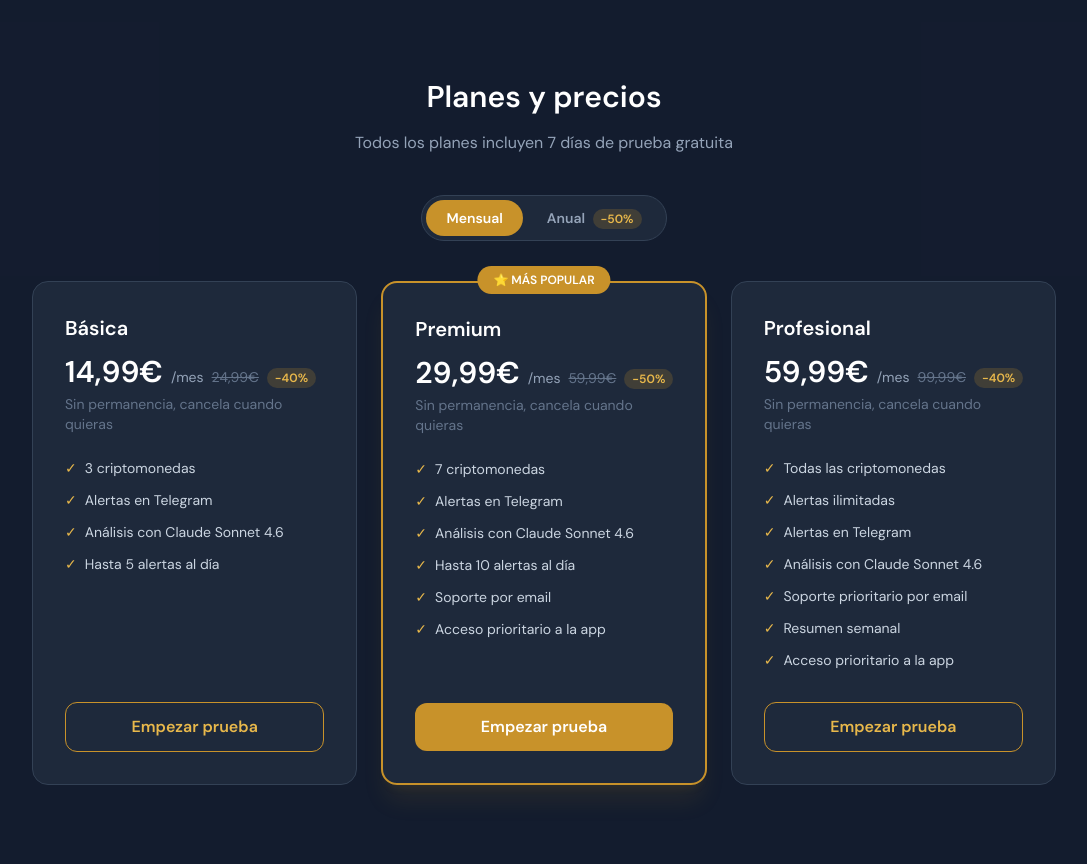
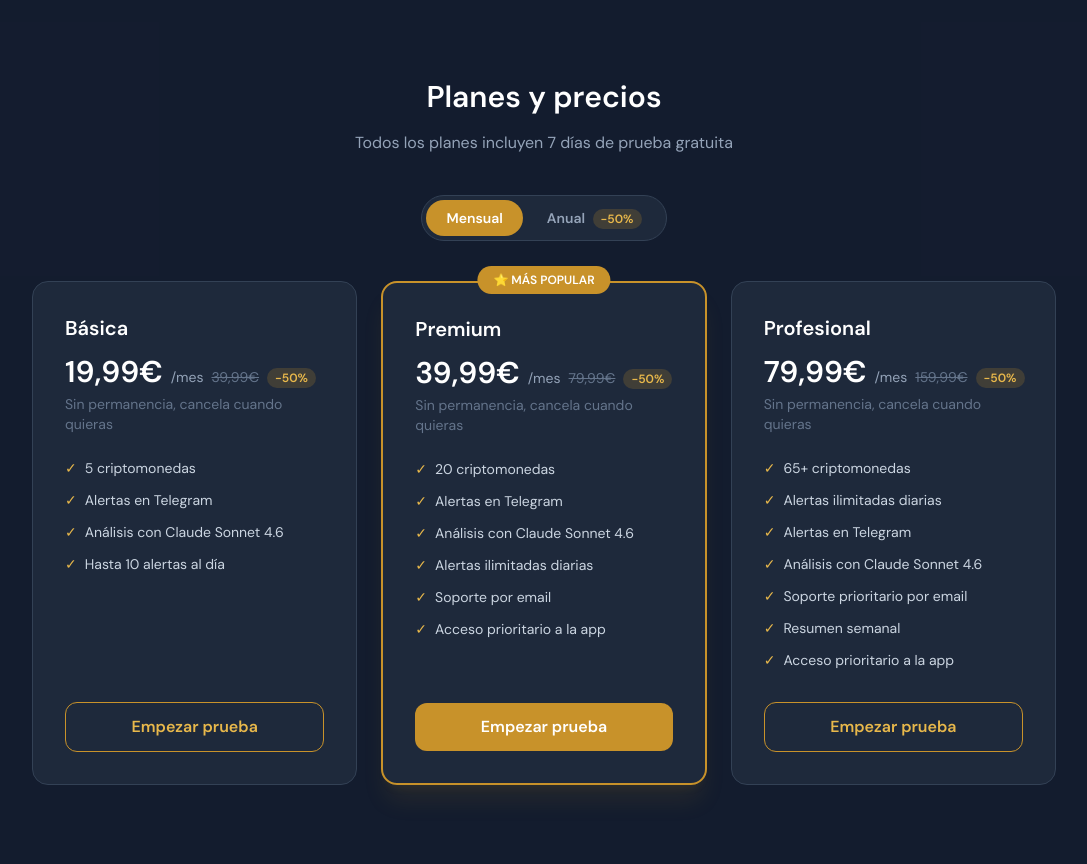
Before and after one commit to ortego88/geo-newsletter, a Flask app: page / in a window 1280 px wide. Shown: the part 2773-3637 px from the top of the page, without its empty margins (96-1183 px from the left). Run offline with Flask 3, Linux system fonts and the light colour scheme; parts of the project's set-up code (start-up, migrations or seed data) failed here and were passed over; some libraries are stand-ins or nearby versions; some web fonts are replaced.

Commit message:
Update pricing: Basic 19.99€/5 cryptos, Premium 39.99€/20 cryptos, Pro 79.99€/65+ cryptos
Co-Authored-By: Claude Opus 4.6 <noreply@anthropic.com>

```diff
--- a/templates/landing.html
+++ b/templates/landing.html
@@ -303,26 +303,26 @@
             <h3 class="text-xl font-bold text-white mb-1" data-i18n="plan.basic.name">{{ plans.basic.name }}</h3>
             <!-- Precio mensual -->
             <div id="price-basic-monthly" class="flex items-baseline gap-2 mt-3">
-              <span class="text-3xl font-extrabold text-white">14,99€</span>
+              <span class="text-3xl font-extrabold text-white">19,99€</span>
               <span class="text-slate-400 text-sm" data-i18n="pricing.per_month">/mes</span>
-              <span class="line-through text-slate-500 text-sm">24,99€</span>
-              <span class="bg-emerald-500/20 text-emerald-400 text-xs font-bold px-2 py-0.5 rounded-full">-40%</span>
+              <span class="line-through text-slate-500 text-sm">39,99€</span>
+              <span class="bg-emerald-500/20 text-emerald-400 text-xs font-bold px-2 py-0.5 rounded-full">-50%</span>
             </div>
             <p id="price-basic-monthly-sub" class="text-slate-500 text-sm mt-1" data-i18n="pricing.no_commitment">Sin permanencia, cancela cuando quieras</p>
             <!-- Precio anual -->
             <div id="price-basic-annual" class="hidden flex items-baseline gap-2 mt-3">
-              <span class="text-3xl font-extrabold text-white">12,49€</span>
+              <span class="text-3xl font-extrabold text-white">9,99€</span>
               <span class="text-slate-400 text-sm" data-i18n="pricing.per_month">/mes</span>
-              <span class="line-through text-slate-500 text-sm">24,99€</span>
-              <span class="bg-emerald-500/20 text-emerald-400 text-xs font-bold px-2 py-0.5 rounded-full">-50%</span>
+              <span class="line-through text-slate-500 text-sm">39,99€</span>
+              <span class="bg-emerald-500/20 text-emerald-400 text-xs font-bold px-2 py-0.5 rounded-full">-75%</span>
             </div>
-            <p id="price-basic-annual-sub" class="hidden text-slate-500 text-sm mt-1">149,99€ <span data-i18n="pricing.billed_annually">facturado anualmente</span></p>
+            <p id="price-basic-annual-sub" class="hidden text-slate-500 text-sm mt-1">119,99€ <span data-i18n="pricing.billed_annually">facturado anualmente</span></p>
           </div>
           <ul class="space-y-3 text-sm text-slate-300 flex-1 mb-8">
-            <li class="flex gap-2"><span class="text-emerald-400">✓</span> <span data-i18n="plan.basic.f1">3 criptomonedas</span></li>
+            <li class="flex gap-2"><span class="text-emerald-400">✓</span> <span data-i18n="plan.basic.f1">5 criptomonedas</span></li>
             <li class="flex gap-2"><span class="text-emerald-400">✓</span> <span data-i18n="plan.basic.f2">Alertas en Telegram</span></li>
             <li class="flex gap-2"><span class="text-emerald-400">✓</span> <span data-i18n="plan.basic.f3">Análisis con Claude Sonnet 4.6</span></li>
-            <li class="flex gap-2"><span class="text-emerald-400">✓</span> <span data-i18n="plan.basic.f4">Hasta 5 alertas al día</span></li>
+            <li class="flex gap-2"><span class="text-emerald-400">✓</span> <span data-i18n="plan.basic.f4">Hasta 10 alertas al día</span></li>
           </ul>
           <a href="/register?plan=basic" class="block text-center border border-emerald-500 text-emerald-400 hover:bg-emerald-500 hover:text-white font-semibold px-6 py-3 rounded-xl transition" data-i18n="pricing.start_trial" data-dl-event="productSelection" data-dl-action="click" data-dl-format="button" data-dl-component="productSelector" data-dl-element="basic">
             Empezar prueba
@@ -338,26 +338,26 @@
             <h3 class="text-xl font-bold text-white mb-1" data-i18n="plan.premium.name">{{ plans.premium.name }}</h3>
             <!-- Precio mensual -->
             <div id="price-premium-monthly" class="flex items-baseline gap-2 mt-3">
-              <span class="text-3xl font-extrabold text-white">29,99€</span>
+              <span class="text-3xl font-extrabold text-white">39,99€</span>
               <span class="text-slate-400 text-sm" data-i18n="pricing.per_month">/mes</span>
-              <span class="line-through text-slate-500 text-sm">59,99€</span>
+              <span class="line-through text-slate-500 text-sm">79,99€</span>
               <span class="bg-emerald-500/20 text-emerald-400 text-xs font-bold px-2 py-0.5 rounded-full">-50%</span>
             </div>
             <p id="price-premium-monthly-sub" class="text-slate-500 text-sm mt-1" data-i18n="pricing.no_commitment">Sin permanencia, cancela cuando quieras</p>
             <!-- Precio anual -->
             <div id="price-premium-annual" class="hidden flex items-baseline gap-2 mt-3">
-              <span class="text-3xl font-extrabold text-white">24,99€</span>
+              <span class="text-3xl font-extrabold text-white">19,99€</span>
               <span class="text-slate-400 text-sm" data-i18n="pricing.per_month">/mes</span>
-              <span class="line-through text-slate-500 text-sm">59,99€</span>
-              <span class="bg-emerald-500/20 text-emerald-400 text-xs font-bold px-2 py-0.5 rounded-full">-58%</span>
+              <span class="line-through text-slate-500 text-sm">79,99€</span>
+              <span class="bg-emerald-500/20 text-emerald-400 text-xs font-bold px-2 py-0.5 rounded-full">-75%</span>
             </div>
-            <p id="price-premium-annual-sub" class="hidden text-slate-500 text-sm mt-1">299,99€ <span data-i18n="pricing.billed_annually">facturado anualmente</span></p>
+            <p id="price-premium-annual-sub" class="hidden text-slate-500 text-sm mt-1">239,99€ <span data-i18n="pricing.billed_annually">facturado anualmente</span></p>
           </div>
           <ul class="space-y-3 text-sm text-slate-300 flex-1 mb-8">
-            <li class="flex gap-2"><span class="text-emerald-400">✓</span> <span data-i18n="plan.premium.f1">7 criptomonedas</span></li>
+            <li class="flex gap-2"><span class="text-emerald-400">✓</span> <span data-i18n="plan.premium.f1">20 criptomonedas</span></li>
             <li class="flex gap-2"><span class="text-emerald-400">✓</span> <span data-i18n="plan.premium.f2">Alertas en Telegram</span></li>
             <li class="flex gap-2"><span class="text-emerald-400">✓</span> <span data-i18n="plan.premium.f3">Análisis con Claude Sonnet 4.6</span></li>
-            <li class="flex gap-2"><span class="text-emerald-400">✓</span> <span data-i18n="plan.premium.f4">Hasta 10 alertas al día</span></li>
+            <li class="flex gap-2"><span class="text-emerald-400">✓</span> <span data-i18n="plan.premium.f4">Alertas ilimitadas diarias</span></li>
             <li class="flex gap-2"><span class="text-emerald-400">✓</span> <span data-i18n="plan.premium.f5">Soporte por email</span></li>
             <li class="flex gap-2"><span class="text-emerald-400">✓</span> <span data-i18n="plan.premium.f6">Acceso prioritario a la app</span></li>
           </ul>
@@ -372,24 +372,24 @@
             <h3 class="text-xl font-bold text-white mb-1" data-i18n="plan.pro.name">{{ plans.pro.name }}</h3>
             <!-- Precio mensual -->
             <div id="price-pro-monthly" class="flex items-baseline gap-2 mt-3">
-              <span class="text-3xl font-extrabold text-white">59,99€</span>
+              <span class="text-3xl font-extrabold text-white">79,99€</span>
               <span class="text-slate-400 text-sm" data-i18n="pricing.per_month">/mes</span>
-              <span class="line-through text-slate-500 text-sm">99,99€</span>
-              <span class="bg-emerald-500/20 text-emerald-400 text-xs font-bold px-2 py-0.5 rounded-full">-40%</span>
+              <span class="line-through text-slate-500 text-sm">159,99€</span>
+              <span class="bg-emerald-500/20 text-emerald-400 text-xs font-bold px-2 py-0.5 rounded-full">-50%</span>
             </div>
             <p id="price-pro-monthly-sub" class="text-slate-500 text-sm mt-1" data-i18n="pricing.no_commitment">Sin permanencia, cancela cuando quieras</p>
             <!-- Precio anual -->
             <div id="price-pro-annual" class="hidden flex items-baseline gap-2 mt-3">
-              <span class="text-3xl font-extrabold text-white">49,99€</span>
+              <span class="text-3xl font-extrabold text-white">39,99€</span>
               <span class="text-slate-400 text-sm" data-i18n="pricing.per_month">/mes</span>
-              <span class="line-through text-slate-500 text-sm">99,99€</span>
-              <span class="bg-emerald-500/20 text-emerald-400 text-xs font-bold px-2 py-0.5 rounded-full">-50%</span>
+              <span class="line-through text-slate-500 text-sm">159,99€</span>
+              <span class="bg-emerald-500/20 text-emerald-400 text-xs font-bold px-2 py-0.5 rounded-full">-75%</span>
             </div>
-            <p id="price-pro-annual-sub" class="hidden text-slate-500 text-sm mt-1">599,99€ <span data-i18n="pricing.billed_annually">facturado anualmente</span></p>
+            <p id="price-pro-annual-sub" class="hidden text-slate-500 text-sm mt-1">479,99€ <span data-i18n="pricing.billed_annually">facturado anualmente</span></p>
           </div>
           <ul class="space-y-3 text-sm text-slate-300 flex-1 mb-8">
-            <li class="flex gap-2"><span class="text-emerald-400">✓</span> <span data-i18n="plan.pro.f1">Todas las criptomonedas</span></li>
-            <li class="flex gap-2"><span class="text-emerald-400">✓</span> <span data-i18n="plan.pro.f2">Alertas ilimitadas</span></li>
+            <li class="flex gap-2"><span class="text-emerald-400">✓</span> <span data-i18n="plan.pro.f1">65+ criptomonedas</span></li>
+            <li class="flex gap-2"><span class="text-emerald-400">✓</span> <span data-i18n="plan.pro.f2">Alertas ilimitadas diarias</span></li>
             <li class="flex gap-2"><span class="text-emerald-400">✓</span> <span data-i18n="plan.pro.f3">Alertas en Telegram</span></li>
             <li class="flex gap-2"><span class="text-emerald-400">✓</span> <span data-i18n="plan.pro.f4">Análisis con Claude Sonnet 4.6</span></li>
             <li class="flex gap-2"><span class="text-emerald-400">✓</span> <span data-i18n="plan.pro.f5">Soporte prioritario por email</span></li>
@@ -643,18 +643,18 @@
         "footer.tagline": "Intelligence before the market moves",
         "footer.ai_desc": "Trianio utiliza Claude Sonnet 4.6 de Anthropic para analizar eventos geopolíticos y su impacto en los mercados de criptomonedas. El sistema se mejora de forma continua.",
         "footer.disclaimer": "Las alertas son meramente informativas y no constituyen asesoramiento financiero.",
-        "plan.basic.f1": "3 criptomonedas",
+        "plan.basic.f1": "5 criptomonedas",
         "plan.basic.f2": "Alertas en Telegram",
         "plan.basic.f3": "Análisis con Claude Sonnet 4.6",
-        "plan.basic.f4": "Hasta 5 alertas al día",
-        "plan.premium.f1": "7 criptomonedas",
+        "plan.basic.f4": "Hasta 10 alertas al día",
+        "plan.premium.f1": "20 criptomonedas",
         "plan.premium.f2": "Alertas en Telegram",
         "plan.premium.f3": "Análisis con Claude Sonnet 4.6",
-        "plan.premium.f4": "Hasta 10 alertas al día",
+        "plan.premium.f4": "Alertas ilimitadas diarias",
         "plan.premium.f5": "Soporte por email",
         "plan.premium.f6": "Acceso prioritario a la app",
-        "plan.pro.f1": "Todas las criptomonedas",
-        "plan.pro.f2": "Alertas ilimitadas",
+        "plan.pro.f1": "65+ criptomonedas",
+        "plan.pro.f2": "Alertas ilimitadas diarias",
         "plan.pro.f3": "Alertas en Telegram",
         "plan.pro.f4": "Análisis con Claude Sonnet 4.6",
         "plan.pro.f5": "Soporte prioritario por email",
@@ -759,18 +759,18 @@
         "footer.tagline": "Intelligence before the market moves",
         "footer.ai_desc": "Trianio uses Claude Sonnet 4.6 by Anthropic to analyse geopolitical events and generate crypto trading signals. Not financial advice.",
         "footer.disclaimer": "Alerts are for informational purposes only and do not constitute financial advice.",
-        "plan.basic.f1": "3 cryptocurrencies",
+        "plan.basic.f1": "5 cryptocurrencies",
         "plan.basic.f2": "Telegram alerts",
         "plan.basic.f3": "Analysis with Claude Sonnet 4.6",
-        "plan.basic.f4": "Up to 5 alerts per day",
-        "plan.premium.f1": "7 cryptocurrencies",
+        "plan.basic.f4": "Up to 10 alerts per day",
+        "plan.premium.f1": "20 cryptocurrencies",
         "plan.premium.f2": "Telegram alerts",
         "plan.premium.f3": "Analysis with Claude Sonnet 4.6",
-        "plan.premium.f4": "Up to 10 alerts per day",
+        "plan.premium.f4": "Unlimited daily alerts",
         "plan.premium.f5": "Email support",
         "plan.premium.f6": "Priority app access",
-        "plan.pro.f1": "All cryptocurrencies",
-        "plan.pro.f2": "Unlimited alerts",
+        "plan.pro.f1": "65+ cryptocurrencies",
+        "plan.pro.f2": "Unlimited daily alerts",
         "plan.pro.f3": "Telegram alerts",
         "plan.pro.f4": "Analysis with Claude Sonnet 4.6",
         "plan.pro.f5": "Priority email support",
```
Also changed, not shown: templates/billing/pricing.html (+20 -20 lines), web/models.py (+26 -26 lines).
